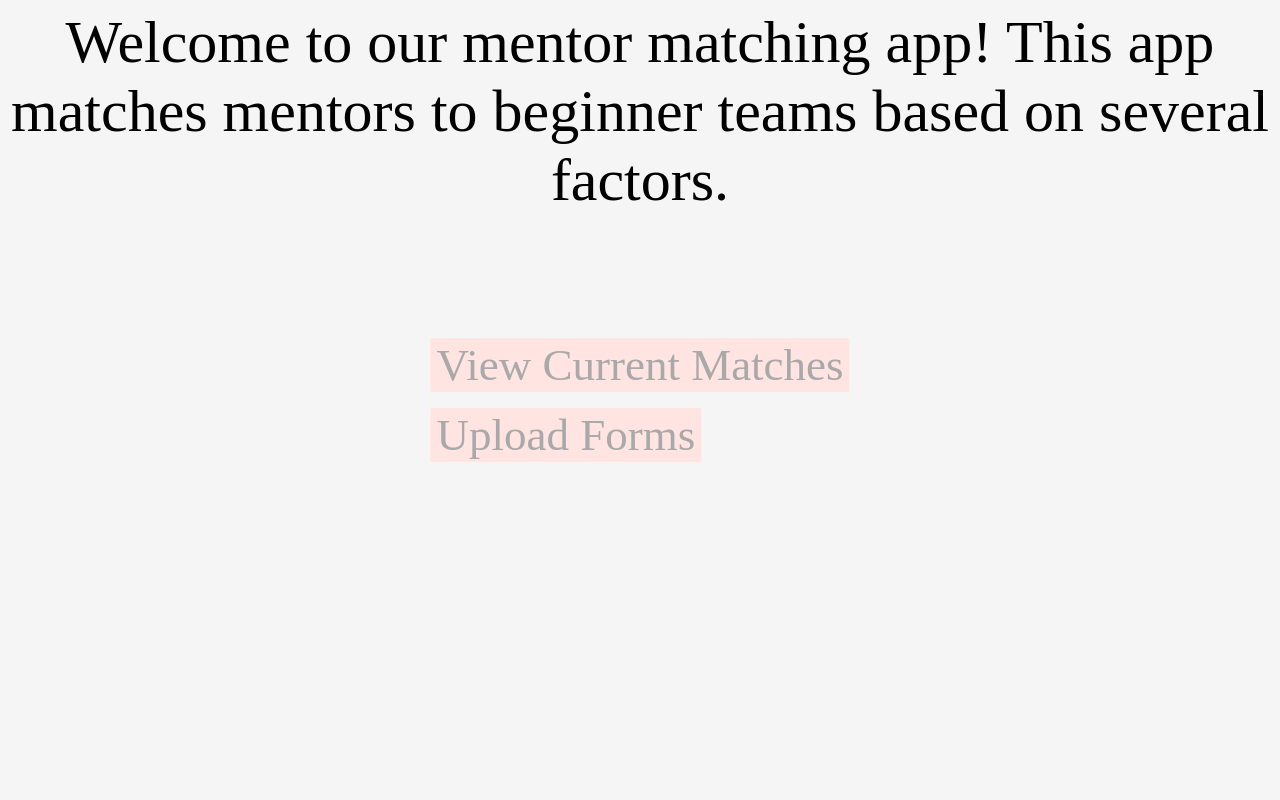
After one commit to techx/mentorapp, a Flask app: template app/templates/landing.html in a window 1280 px wide. The commit adds this page. Run offline with Flask 2, Linux system fonts and the light colour scheme; the template is opened without the code that fills it, so the values that code supplies are empty.

Commit message:
now everything can be done in UI!

```diff
--- a/app/controllers/landing/views.py
+++ b/app/controllers/landing/views.py
@@ -4,4 +4,4 @@ landing_bp = Blueprint("", __name__)
 
 @landing_bp.route('/', methods=['GET'])
 def test():
-    return "hi", 200
+    return render_template('landing.html'), 200
--- a/app/static/styles/main.css
+++ b/app/static/styles/main.css
@@ -1,3 +1,42 @@
+body {
+    font-family: raleway;
+    background-color:whitesmoke;
+}
+
+.centertext {
+    vertical-align: center;
+    text-align: center;
+    font-size: 60px;
+}
+
+.center {
+    align-content: center;
+    align-self: center;
+    margin: 0;
+  position: absolute;
+  top: 50%;
+  left: 50%;
+  -ms-transform: translate(-50%, -50%);
+  transform: translate(-50%, -50%);
+}
+
+.bigbutton {
+    color:darkgray;
+    align-self: center;
+    background-color: mistyrose;
+      font-family: raleway;
+      border-radius: 2px;
+      text-align: center;
+      border: none;
+      font-size: 45px;
+}
+
+.bigbutton:hover {
+    cursor: pointer;
+    background-color: peachpuff;
+  }
+
+
 td, th {
     border-radius: 2px;
     border: 1px solid darkmagenta;
@@ -20,6 +59,7 @@ td, th {
       border-radius: 2px;
       text-align: center;
       border: none;
+      font-size: 15px;
   }
 
   button:hover {
--- /dev/null
+++ b/app/templates/landing.html
@@ -0,0 +1,33 @@
+<link rel= "stylesheet" type= "text/css" href= "{{ url_for('static',filename='styles/main.css') }}">
+
+<html>
+    <body>
+        <div class="centertext">
+            Welcome to our mentor matching app! This app matches mentors to beginner teams based on several factors.
+        </div>
+
+        <div class = "center">
+        <form action="/admin/match" method="get" id="helo" enctype="application/json">
+            <button class ="bigbutton">View Current Matches</button>
+        </form>
+
+        <button class = "bigbutton", onclick="document.getElementById('uploadforms').style.display='block'">Upload Forms</button>
+         </div>
+            <div id="uploadforms" style="display:none;" class="modal">
+              <div class="modal-content">
+                <span class="spanbutton"
+                  onclick="document.getElementById('uploadforms').style.display='none'">&times;</span>
+                <form action="/admin/get_responses" method="post" id="helo" enctype="multipart/form-data"
+                  style="display:block;">
+                  <b>Upload Forms</b><br><br>
+                  <label class="formlabel">Mentor File: </label>
+                  <input type="file" name="mentor"><br>
+                  <label class="formlabel">Team File: </label>
+                  <input type="file" name="team"><br><br>
+                  <button>submit</button>
+                </form>
+              </div>
+            </div>
+
+    </body>
+</html>
```
Also changed, not shown: app/controllers/admin/views.py (+6 -2 lines), app/controllers/email/views.py (+7 -3 lines), app/templates/admin.html (+25 -0 lines).
